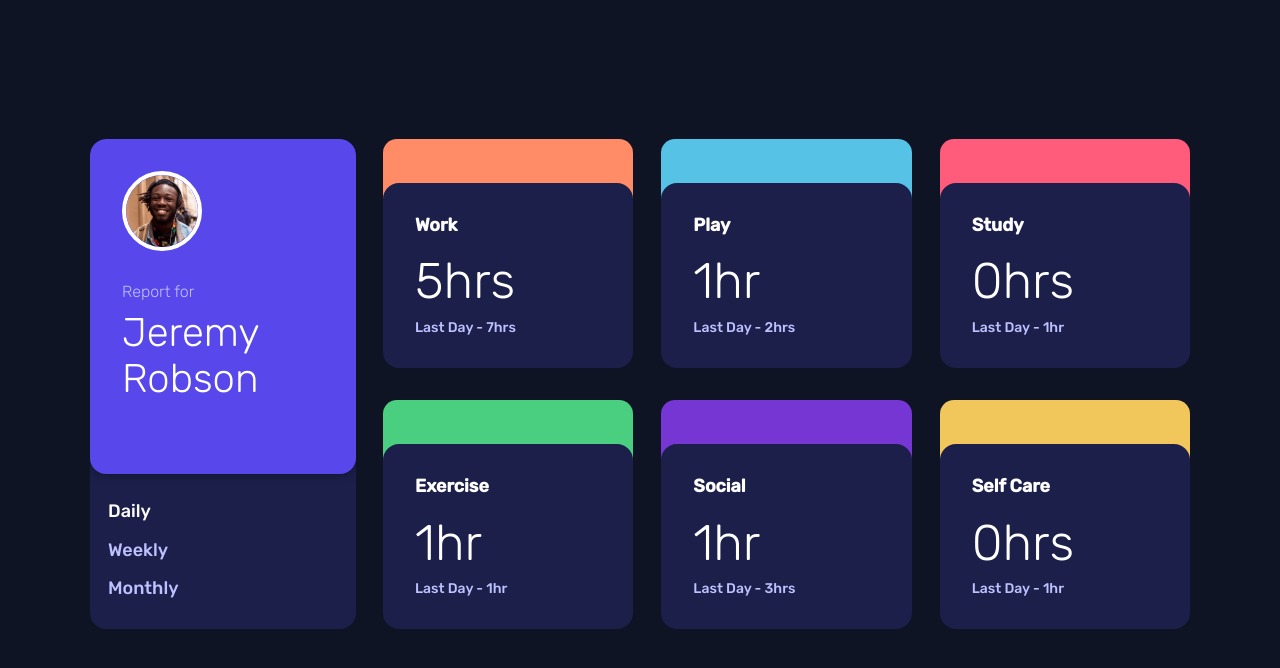
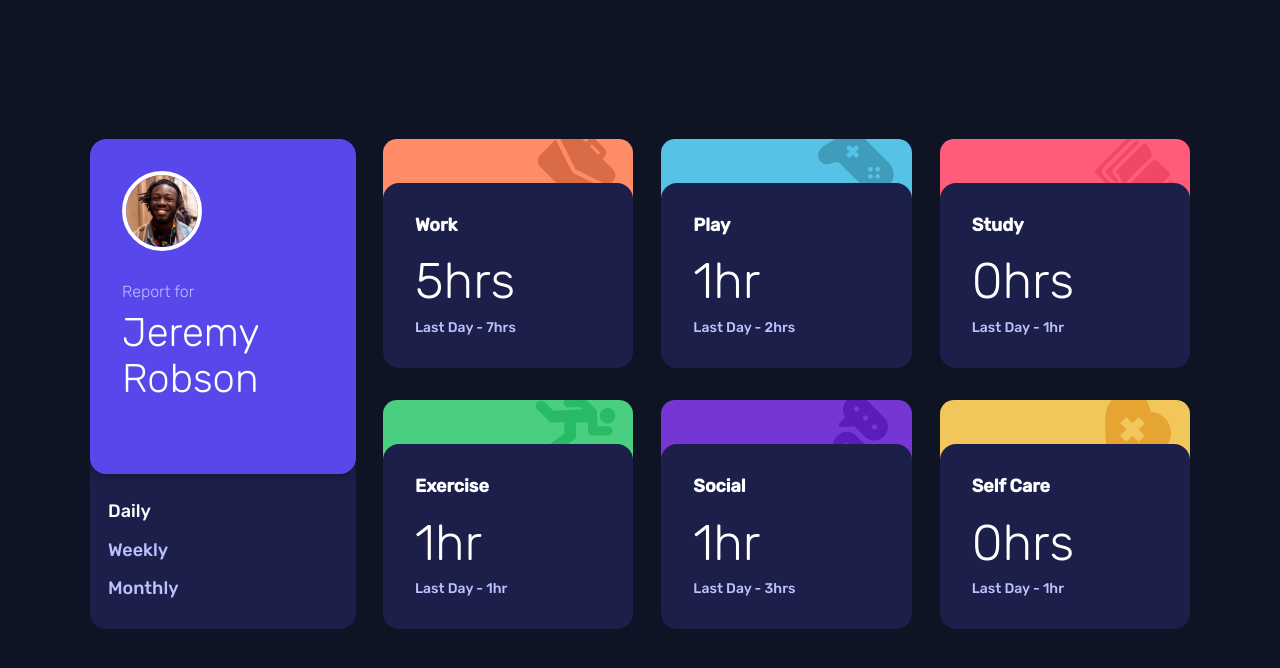
Before and after one commit to guss-renteria/time-tracking-dashboard-main-FM, a website built with Vite: page index.html in a window 1280 px wide. Built offline with nearby package versions, Linux system fonts and the light colour scheme; files whose address does not match are found by name.

Commit message:
se actualizaron formas de importación (en imágenes)

```diff
--- a/main.js
+++ b/main.js
@@ -4,6 +4,13 @@ import './styles/index.md.scss'
 import './styles/index.lg.scss'
 
 import { data } from './times.data'
+
+import icon_work from './images/icon-work.svg'
+import icon_play from './images/icon-play.svg'
+import icon_study from './images/icon-study.svg'
+import icon_exercise from './images/icon-exercise.svg'
+import icon_social from './images/icon-social.svg'
+import icon_self_care from './images/icon-self-care.svg'
 
 const options = document.querySelector('div.profile-options')?.children
 const cards = document.querySelector('section.cards')
@@ -35,6 +42,7 @@ const loadElements = (pos) => {
   }
 
   stopMenuPropagation()
+  importBackgroundImages()
   return cards.children
 }
 
@@ -78,6 +86,44 @@ const stopMenuPropagation = () => {
   }
 }
 
+// [+] agrega svg para evitar errores en importaciónes de imagenes
+// TODO: corregir importación de imagenes con desde SASS
+const importBackgroundImages = () => {
+  console.log('[+] importBackgroundImages()')
+
+  let cards = document.querySelectorAll('.card')
+  for(let card of cards) {
+
+    if([...card.classList].includes('Work')) {
+      card.style.background = `url(${ icon_work })`
+      card.style.backgroundPositionY = '-1rem'
+    }
+    else if([...card.classList].includes('Play')) {
+      card.style.background = `url(${ icon_play })`
+      card.style.backgroundPositionY = '-.8rem'
+    }
+    else if([...card.classList].includes('Study')) {
+      card.style.background = `url(${ icon_study })`
+      card.style.backgroundPositionY = '-.2rem'
+    }
+    else if([...card.classList].includes('Exercise')) {
+      card.style.background = `url(${ icon_exercise })`
+      card.style.backgroundPositionY = '-.2rem'
+    }
+    else if([...card.classList].includes('Social')) {
+      card.style.background = `url(${ icon_social })`
+      card.style.backgroundPositionY = '-1rem'
+    }
+    else if([...card.classList].includes('Self') && [...card.classList].includes('Care')) {
+      card.style.background = `url(${ icon_self_care })`
+      card.style.backgroundPositionY = '-1rem'
+    }
+
+    card.style.backgroundRepeat = 'no-repeat'
+    card.style.backgroundPositionX = '90%'
+  }
+}
+
 // [*] START
 
 // cargar eventos
@@ -85,4 +131,3 @@ loadEvents()
 
 // * iniciar elementos
 loadElements(0)
-stopMenuPropagation()
--- a/styles/index.scss
+++ b/styles/index.scss
@@ -132,10 +132,10 @@ main {
       }
 
       &.Work {
-        background: url('./images/icon-work.svg');
-        background-repeat: no-repeat;
-        background-position-x: 90%;
-        background-position-y: -1rem;
+        // background: url('./images/icon-work.svg');
+        // background-repeat: no-repeat;
+        // background-position-x: 90%;
+        // background-position-y: -1rem;
 
         &::before {
           background: $light_red_w;
@@ -143,55 +143,30 @@ main {
       }
 
       &.Play {
-        background: url('./images/icon-play.svg');
-        background-repeat: no-repeat;
-        background-position-x: 90%;
-        background-position-y: -.8rem;
-
         &::before {
           background: $soft_blue;
         }
       }
 
       &.Study {
-        background: url('./images/icon-study.svg');
-        background-repeat: no-repeat;
-        background-position-x: 90%;
-        background-position-y: -.2rem;
-
         &::before {
           background: $light_red_s;
         }
       }
 
       &.Exercise {
-        background: url('./images/icon-exercise.svg');
-        background-repeat: no-repeat;
-        background-position-x: 90%;
-        background-position-y: -.2rem;
-
         &::before {
           background: $lime_green;
         }
       }
 
       &.Social {
-        background: url('./images/icon-social.svg');
-        background-repeat: no-repeat;
-        background-position-x: 90%;
-        background-position-y: -1rem;
-
         &::before {
           background: $violet;
         }
       }
 
       &[class*='Self Care'] {
-        background: url('./images/icon-self-care.svg');
-        background-repeat: no-repeat;
-        background-position-x: 90%;
-        background-position-y: -1rem;
-
         &::before {
           background: $soft_orange;
         }
```
